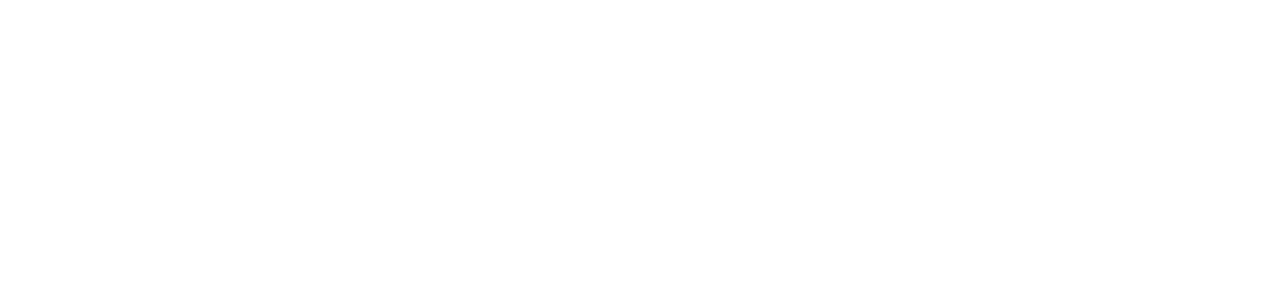
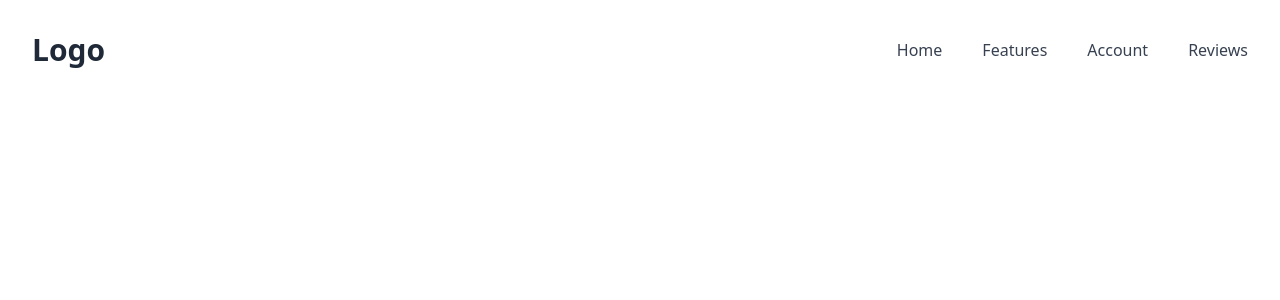
Before and after one commit to ozgeozkaraa01/next-responsive-website, a Next.js app: page / in a window 1280 px wide. Shown: the top 300 px of the page. Built offline with nearby package versions, Linux system fonts and the light colour scheme.

Commit message:
feat: create header component

```diff
--- /dev/null
+++ b/components/Container.jsx
@@ -0,0 +1,15 @@
+import clsx from "clsx";
+
+const Container = ({ className, ...props }) => {
+  return (
+    <div
+      className={clsx(
+        "max-w-screen-xl mx-auto px-4 sm:px-6 lg:px-8",
+        className
+      )}
+      {...props}
+    />
+  );
+};
+
+export default Container;
--- /dev/null
+++ b/components/Header.jsx
@@ -0,0 +1,27 @@
+import React from "react";
+import Container from "./Container";
+import Logo from "./Logo";
+import NavLinks from "./NavLinks";
+
+const Header = () => {
+  return (
+    <header>
+      <nav>
+        <Container className="relative z-50 flex justify-between py-8">
+          {/* Logo */}
+          <div className="relative z-10 flex items-center gap-16">
+            <Logo />
+          </div>
+          {/* NavLinks */}
+          <div className="hidden lg:flex lg:gap-10 items-center">
+            <NavLinks />
+          </div>
+          {/* Buttons */}
+          {/* Mobile NavLinks */}
+        </Container>
+      </nav>
+    </header>
+  );
+};
+
+export default Header;
--- /dev/null
+++ b/components/Logo.jsx
@@ -0,0 +1,20 @@
+import Link from "next/link";
+import clsx from "clsx";
+
+const Logo = ({ className, props }) => {
+  return (
+    <Link href={"/"}>
+      <h2
+        className={clsx(
+          "text-3xl font-bold text-gray-800 duration-300",
+          className
+        )}
+        {...props}
+      >
+        Logo
+      </h2>
+    </Link>
+  );
+};
+
+export default Logo;
--- /dev/null
+++ b/components/NavLinks.jsx
@@ -0,0 +1,40 @@
+import { useState } from "react";
+import Link from "next/link";
+import { AnimatePresence, motion } from "framer-motion";
+import { navData } from "../constants";
+
+const NavLinks = () => {
+  let [hoveredIndex, setHoveredIndex] = useState(null);
+
+  return (
+    <>
+      {navData.map(({ _id, title, href }) => (
+        <Link
+          key={_id}
+          href={href}
+          className="relative -mx-3 -my-2 rounded-lg px-3 py-2 text-base text-gray-700  transition-colors hover:text-gray-900"
+          onMouseEnter={() => setHoveredIndex(_id)}
+          onMouseLeave={() => setHoveredIndex(null)}
+        >
+          <AnimatePresence>
+            {hoveredIndex === _id && (
+              <motion.span
+                className="absolute inset-0 rounded-lg bg-gray-100"
+                layoutId="hoverBackground"
+                initial={{ opacity: 0 }}
+                animate={{ opacity: 1, transition: { duration: 0.15 } }}
+                exit={{
+                  opacity: 0,
+                  transition: { duration: 0.15, delay: 0.2 },
+                }}
+              />
+            )}
+          </AnimatePresence>
+          <span className="relative z-10">{title}</span>
+        </Link>
+      ))}
+    </>
+  );
+};
+
+export default NavLinks;
--- /dev/null
+++ b/constants/index.jsx
@@ -0,0 +1,6 @@
+export const navData = [
+  { _id: 101, title: "Home", href: "#home" },
+  { _id: 102, title: "Features", href: "#features" },
+  { _id: 103, title: "Account", href: "#account" },
+  { _id: 104, title: "Reviews", href: "#reviews" },
+];
--- a/package.json
+++ b/package.json
@@ -12,13 +12,15 @@
     "clsx": "^2.0.0",
     "eslint": "8.47.0",
     "eslint-config-next": "13.4.19",
+    "framer-motion": "^10.16.1",
     "next": "13.4.19",
     "react": "18.2.0",
     "react-dom": "18.2.0",
-    "react-icons": "^4.10.1"
+    "react-icons": "^4.10.1",
+    "use-debounce": "^9.0.4"
   },
   "devDependencies": {
-    "autoprefixer": "^10.4.15",
+    "autoprefixer": "^10.4.14",
     "postcss": "^8.4.28",
     "tailwindcss": "^3.3.3"
   }
--- a/pages/index.js
+++ b/pages/index.js
@@ -1,4 +1,5 @@
 import Head from "next/head";
+import Header from "../components/Header";
 
 export default function Home() {
   return (
@@ -8,6 +9,7 @@ export default function Home() {
         <meta name="description" content="Generated by create next app" />
         <link rel="icon" href="/favicon.ico" />
       </Head>
+      <Header />
     </div>
   );
 }
```
Also changed, not shown: 1 other file (tests, documents, lock files or other folders).
